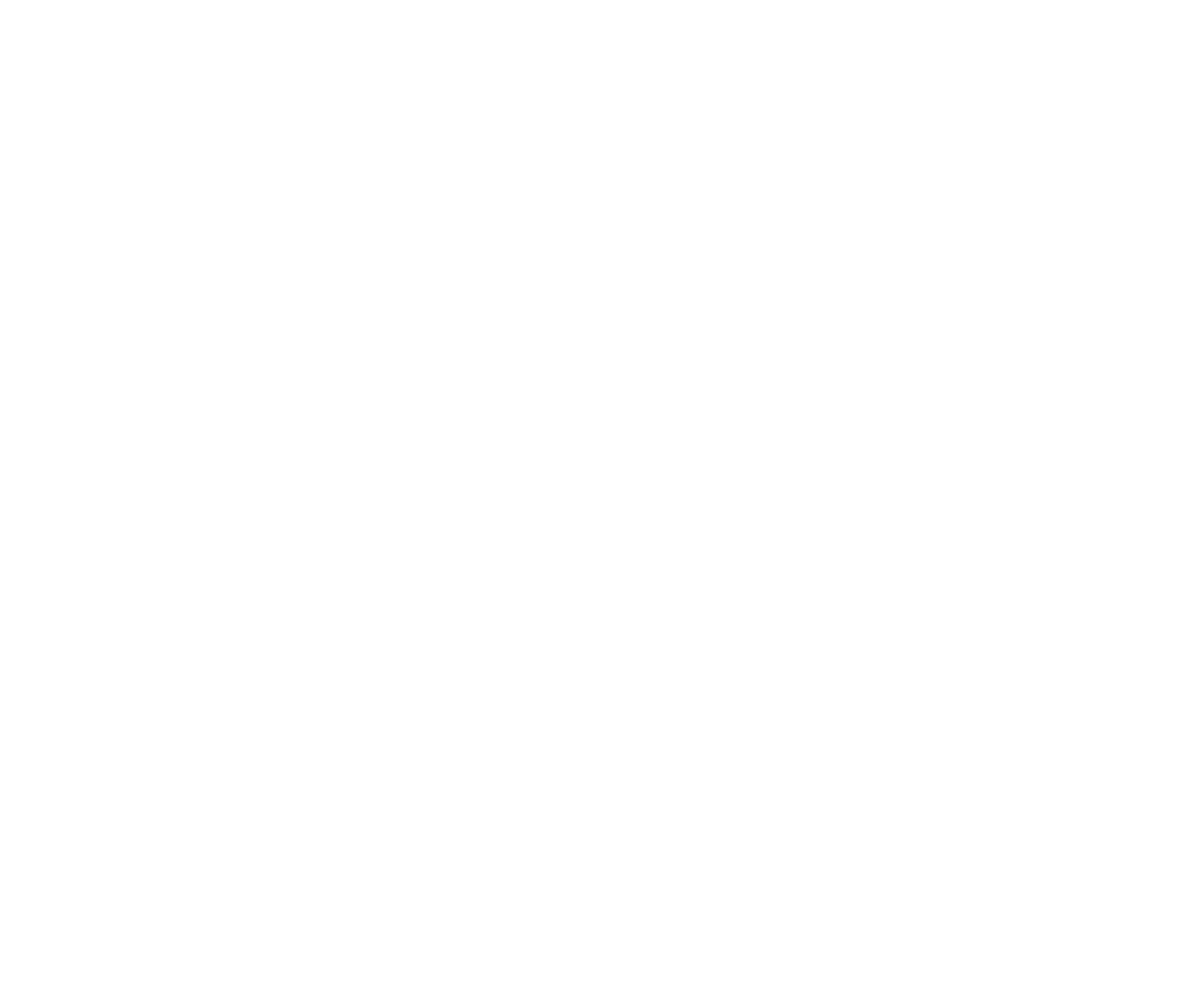
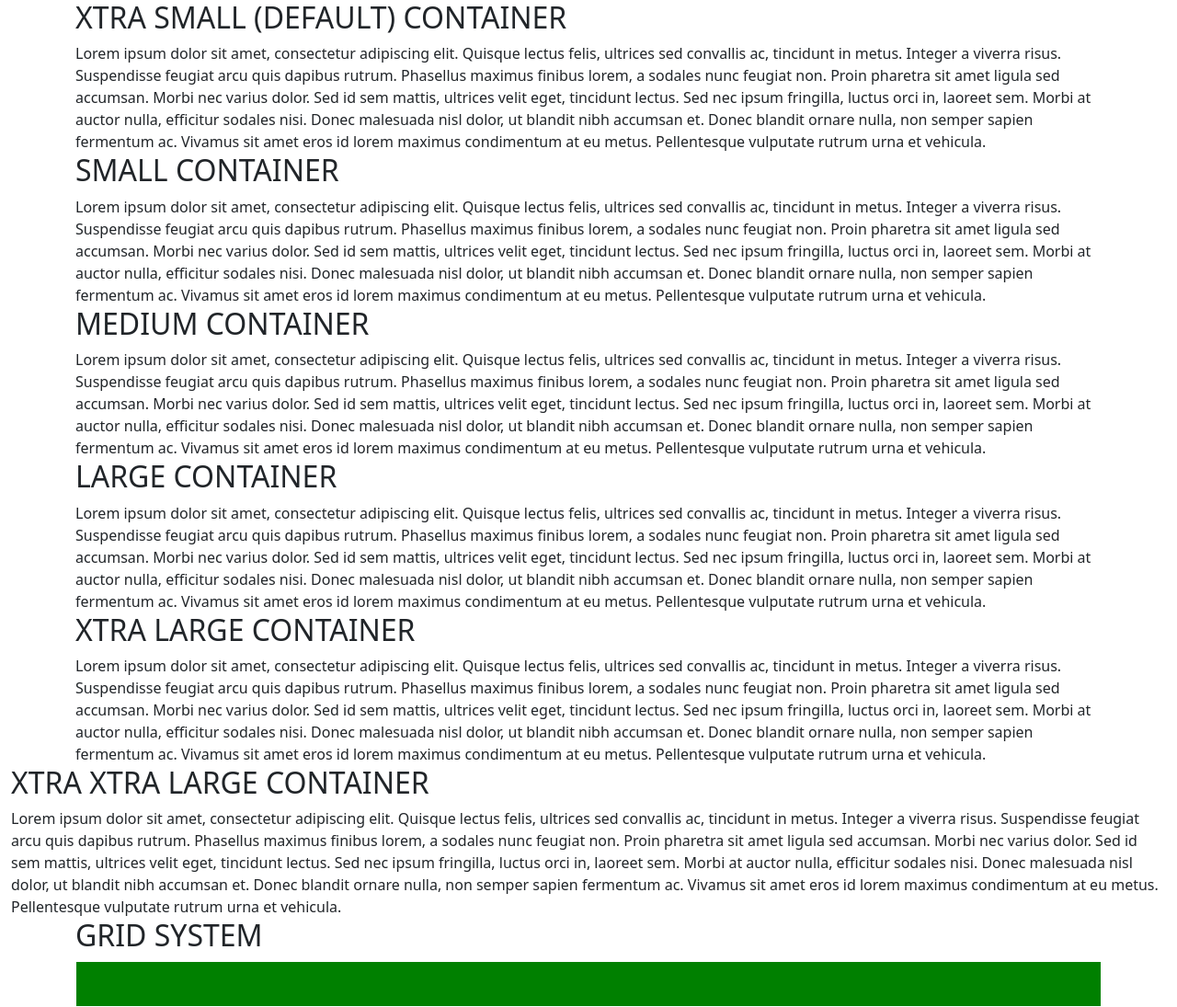
Before and after one commit to mikeybloo/Bootstrap5, a plain HTML site: page index.html in a window 1280 px wide. Shown: the whole page at 92% size. Before the commit the page ends 800 px from the top, so only its background shows below. Drawn offline with nearby package versions, Linux system fonts and the light colour scheme.

Commit message:
Added css

```diff
--- /dev/null
+++ b/index.css
@@ -0,0 +1,6 @@
+.box {
+    background-color: green;
+    border:1px solid white;
+    min-height: 50px;
+    font-size: 2rem;
+}
--- a/index.html
+++ b/index.html
@@ -4,10 +4,47 @@
         <meta charset="UTF-8">
         <title>Bootstrap 5 tutorial</title>
         <link href="https://cdn.jsdelivr.net/npm/bootstrap@5.0.2/dist/css/bootstrap.min.css" rel="stylesheet" integrity="sha384-EVSTQN3/azprG1Anm3QDgpJLIm9Nao0Yz1ztcQTwFspd3yD65VohhpuuCOmLASjC" crossorigin="anonymous">
+        <link href="index.css" rel="stylesheet">
     </head>
     <body>
+        <div class="container">
+            <h2>XTRA SMALL (DEFAULT) CONTAINER</h2>
+            Lorem ipsum dolor sit amet, consectetur adipiscing elit. Quisque lectus felis, ultrices sed convallis ac, tincidunt in metus. Integer a viverra risus. Suspendisse feugiat arcu quis dapibus rutrum. Phasellus maximus finibus lorem, a sodales nunc feugiat non. Proin pharetra sit amet ligula sed accumsan. Morbi nec varius dolor. Sed id sem mattis, ultrices velit eget, tincidunt lectus. Sed nec ipsum fringilla, luctus orci in, laoreet sem. Morbi at auctor nulla, efficitur sodales nisi. Donec malesuada nisl dolor, ut blandit nibh accumsan et. Donec blandit ornare nulla, non semper sapien fermentum ac. Vivamus sit amet eros id lorem maximus condimentum at eu metus. Pellentesque vulputate rutrum urna et vehicula.
+        </div>
 
+        <div class="container-sm">
+            <h2>SMALL CONTAINER</h2>
+            Lorem ipsum dolor sit amet, consectetur adipiscing elit. Quisque lectus felis, ultrices sed convallis ac, tincidunt in metus. Integer a viverra risus. Suspendisse feugiat arcu quis dapibus rutrum. Phasellus maximus finibus lorem, a sodales nunc feugiat non. Proin pharetra sit amet ligula sed accumsan. Morbi nec varius dolor. Sed id sem mattis, ultrices velit eget, tincidunt lectus. Sed nec ipsum fringilla, luctus orci in, laoreet sem. Morbi at auctor nulla, efficitur sodales nisi. Donec malesuada nisl dolor, ut blandit nibh accumsan et. Donec blandit ornare nulla, non semper sapien fermentum ac. Vivamus sit amet eros id lorem maximus condimentum at eu metus. Pellentesque vulputate rutrum urna et vehicula.
+        </div>
 
+        <div class="container-md">
+            <h2>MEDIUM CONTAINER</h2>
+            Lorem ipsum dolor sit amet, consectetur adipiscing elit. Quisque lectus felis, ultrices sed convallis ac, tincidunt in metus. Integer a viverra risus. Suspendisse feugiat arcu quis dapibus rutrum. Phasellus maximus finibus lorem, a sodales nunc feugiat non. Proin pharetra sit amet ligula sed accumsan. Morbi nec varius dolor. Sed id sem mattis, ultrices velit eget, tincidunt lectus. Sed nec ipsum fringilla, luctus orci in, laoreet sem. Morbi at auctor nulla, efficitur sodales nisi. Donec malesuada nisl dolor, ut blandit nibh accumsan et. Donec blandit ornare nulla, non semper sapien fermentum ac. Vivamus sit amet eros id lorem maximus condimentum at eu metus. Pellentesque vulputate rutrum urna et vehicula.
+        </div>
+
+        <div class="container-lg">
+            <h2>LARGE CONTAINER</h2>
+            Lorem ipsum dolor sit amet, consectetur adipiscing elit. Quisque lectus felis, ultrices sed convallis ac, tincidunt in metus. Integer a viverra risus. Suspendisse feugiat arcu quis dapibus rutrum. Phasellus maximus finibus lorem, a sodales nunc feugiat non. Proin pharetra sit amet ligula sed accumsan. Morbi nec varius dolor. Sed id sem mattis, ultrices velit eget, tincidunt lectus. Sed nec ipsum fringilla, luctus orci in, laoreet sem. Morbi at auctor nulla, efficitur sodales nisi. Donec malesuada nisl dolor, ut blandit nibh accumsan et. Donec blandit ornare nulla, non semper sapien fermentum ac. Vivamus sit amet eros id lorem maximus condimentum at eu metus. Pellentesque vulputate rutrum urna et vehicula.
+        </div>
+
+        <div class="container-xl">
+            <h2>XTRA LARGE CONTAINER</h2>
+            Lorem ipsum dolor sit amet, consectetur adipiscing elit. Quisque lectus felis, ultrices sed convallis ac, tincidunt in metus. Integer a viverra risus. Suspendisse feugiat arcu quis dapibus rutrum. Phasellus maximus finibus lorem, a sodales nunc feugiat non. Proin pharetra sit amet ligula sed accumsan. Morbi nec varius dolor. Sed id sem mattis, ultrices velit eget, tincidunt lectus. Sed nec ipsum fringilla, luctus orci in, laoreet sem. Morbi at auctor nulla, efficitur sodales nisi. Donec malesuada nisl dolor, ut blandit nibh accumsan et. Donec blandit ornare nulla, non semper sapien fermentum ac. Vivamus sit amet eros id lorem maximus condimentum at eu metus. Pellentesque vulputate rutrum urna et vehicula.
+        </div>
+
+        <div class="container-xxl">
+            <h2>XTRA XTRA LARGE CONTAINER</h2>
+            Lorem ipsum dolor sit amet, consectetur adipiscing elit. Quisque lectus felis, ultrices sed convallis ac, tincidunt in metus. Integer a viverra risus. Suspendisse feugiat arcu quis dapibus rutrum. Phasellus maximus finibus lorem, a sodales nunc feugiat non. Proin pharetra sit amet ligula sed accumsan. Morbi nec varius dolor. Sed id sem mattis, ultrices velit eget, tincidunt lectus. Sed nec ipsum fringilla, luctus orci in, laoreet sem. Morbi at auctor nulla, efficitur sodales nisi. Donec malesuada nisl dolor, ut blandit nibh accumsan et. Donec blandit ornare nulla, non semper sapien fermentum ac. Vivamus sit amet eros id lorem maximus condimentum at eu metus. Pellentesque vulputate rutrum urna et vehicula.
+        </div>
+
+        <div class="container">
+            <h2>GRID SYSTEM</h2>
+            <div class="row">
+                <div class="col">
+                    <div class="box"></div>
+                </div>
+            </div>
+        </div>
 
         <script src="https://cdn.jsdelivr.net/npm/bootstrap@5.0.2/dist/js/bootstrap.bundle.min.js" integrity="sha384-MrcW6ZMFYlzcLA8Nl+NtUVF0sA7MsXsP1UyJoMp4YLEuNSfAP+JcXn/tWtIaxVXM" crossorigin="anonymous"></script>
     </body>
```
